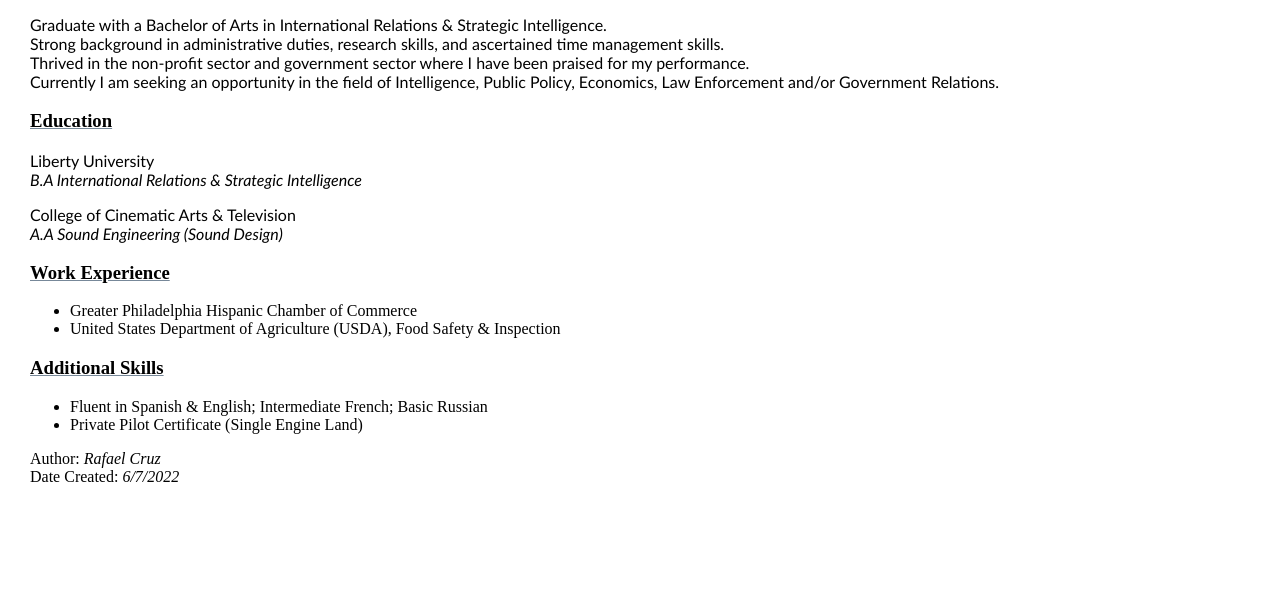
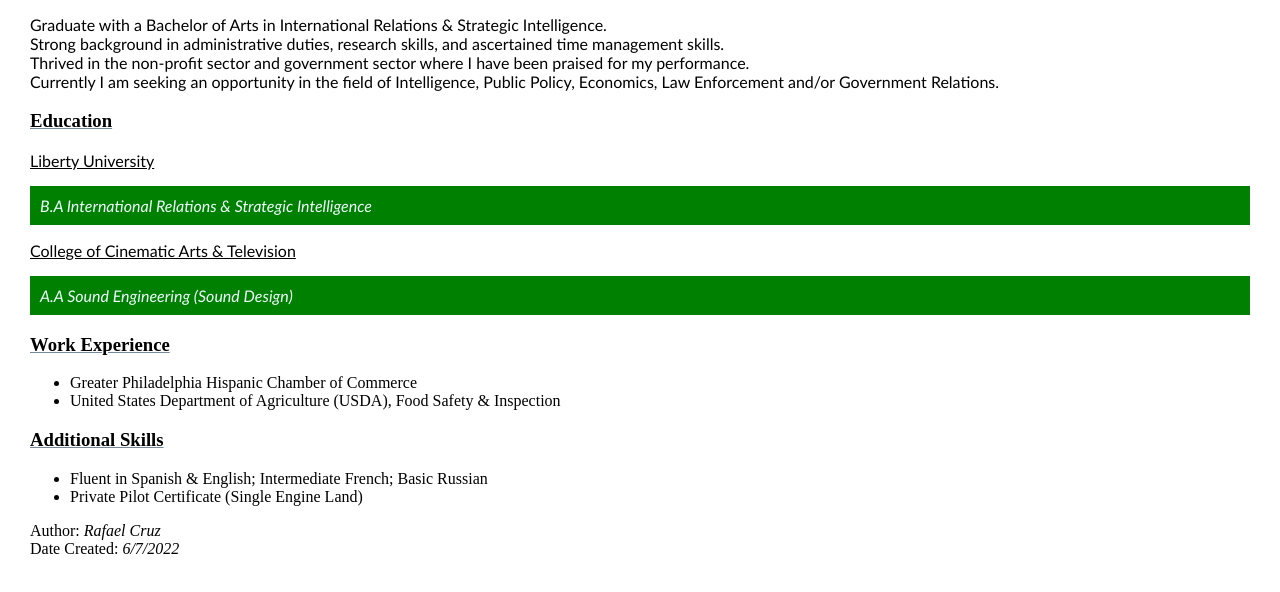
Before and after one commit to PHL-LC101-April22/js-assignment-4-html-me-something-Rafycruz23, a website: page index.html in a window 1280 px wide. Shown: the part 104-696 px from the top of the page. Drawn offline with Linux system fonts and the light colour scheme.

Commit message:
More updates on style

```diff
--- a/index.html
+++ b/index.html
@@ -17,8 +17,10 @@
       Law Enforcement and/or Government Relations.</p>
 
    <h3>Education</h3>
-      <p id="testP", class="funParagraph">Liberty University<br><em>B.A International Relations & Strategic Intelligence</em></p>
-      <p id="education">College of Cinematic Arts & Television<br><em>A.A Sound Engineering (Sound Design)</em></p>
+      <p id="testP", class="funParagraph">Liberty University</p>
+      <p id="degree"><em>B.A International Relations & Strategic Intelligence</em></p>
+      <p id="education", class="funParagraph">College of Cinematic Arts & Television</p>
+      <p id="degree"><em>A.A Sound Engineering (Sound Design)</em></p>
 
    <h3> Work Experience</h3>
       <ul>
--- a/styles.css
+++ b/styles.css
@@ -20,5 +20,12 @@
 }
 
 .funParagraph {
-  ;
+text-decoration: underline;
 }
+
+#degree {
+  background-color: green;
+  color: azure;
+  padding: 10px;
+  align-content: center;
+}
```
